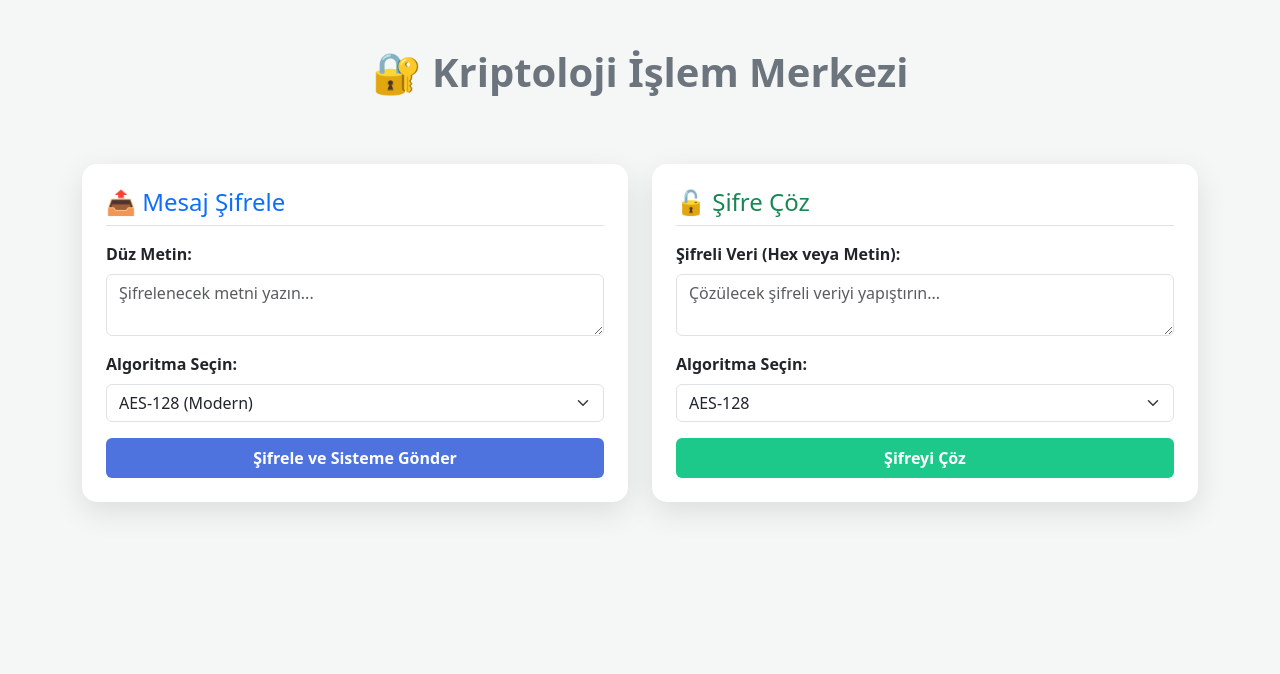
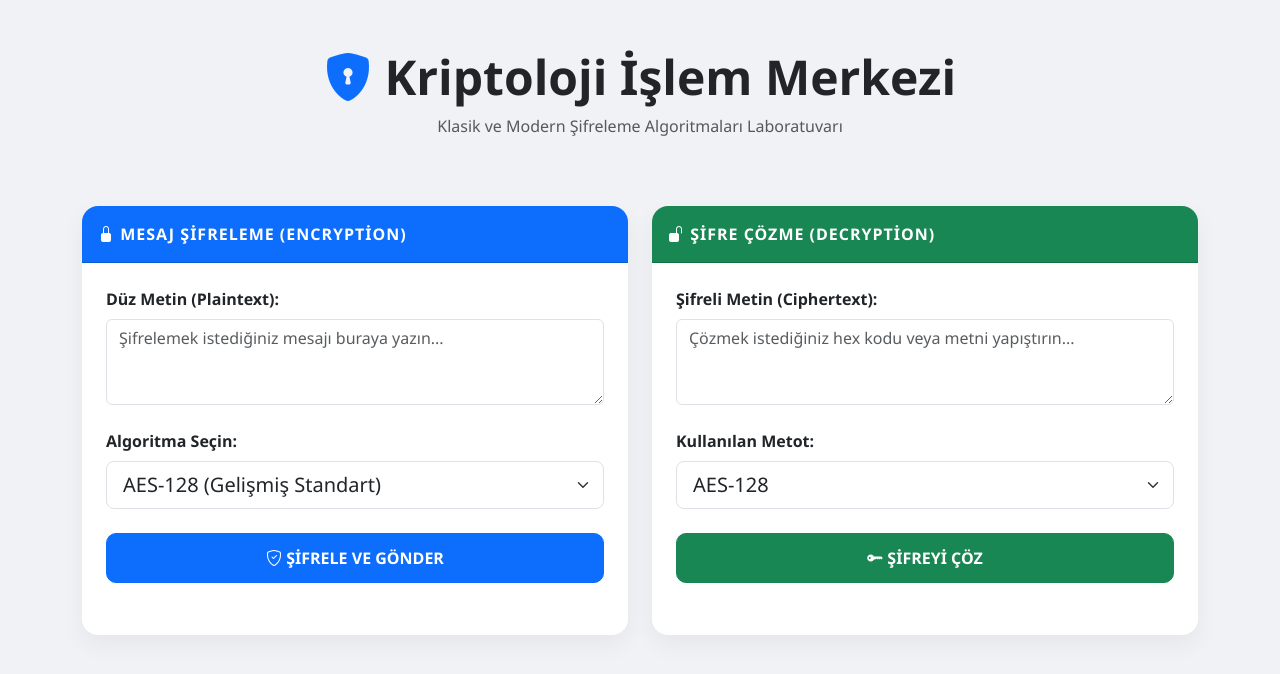
Before and after one commit to afragorgen/KriptolojiProje, a Flask app: page / in a window 1280 px wide. Shown: the top 674 px of the page. Run offline with Flask 3, Linux system fonts and the light colour scheme.

Commit message:
Hill Cipher ve Blowfish entegrasyonu tamamlandı, UI kategorize edildi

```diff
--- a/app.py
+++ b/app.py
@@ -1,36 +1,80 @@
 import os
 import sys
+import numpy as np
 from flask import Flask, render_template, request
-
-# ÇALIŞMA DİZİNİ VE IMPORT AYARI
-BASE_DIR = os.path.dirname(os.path.abspath(__file__))
-if BASE_DIR not in sys.path:
-    sys.path.append(BASE_DIR)
-
-try:
-    from crypto_utils import (
-        aes_encrypt, aes_decrypt, generate_rsa_keys,
-        caesar_encrypt, caesar_decrypt, vigenere_encrypt, vigenere_decrypt,
-        substitution_encrypt, substitution_decrypt,
-        affine_encrypt, affine_decrypt
-    )
-    from manual_sdes import encrypt_text as sdes_encrypt_manual
-    print(">>> [BAŞARILI] Tüm modüller yüklendi.")
-except ImportError as e:
-    print(f">>> [HATA] Modül yüklenemedi: {e}")
-
-from Crypto.Cipher import DES, PKCS1_OAEP
+from Crypto.Cipher import DES, PKCS1_OAEP, AES, Blowfish
 from Crypto.PublicKey import RSA
 from Crypto.Util.Padding import pad, unpad
 
-app = Flask(__name__, template_folder=os.path.join(BASE_DIR, 'templates'))
+
+# 1. S-DES ALGORİTMASI (DOĞRUDAN ENTEGRE)
+
+P10 = (3, 5, 2, 7, 4, 10, 1, 9, 8, 6)
+P8 = (6, 3, 7, 4, 8, 5, 10, 9)
+P4 = (2, 4, 3, 1)
+IP = (2, 6, 3, 1, 4, 8, 5, 7)
+IP_INV = (4, 1, 3, 5, 7, 2, 8, 6)
+EP = (4, 1, 2, 3, 2, 3, 4, 1)
+S0 = [[1, 0, 3, 2], [3, 2, 1, 0], [0, 2, 1, 3], [3, 1, 3, 2]]
+S1 = [[0, 1, 2, 3], [2, 0, 1, 3], [3, 0, 1, 0], [2, 1, 0, 3]]
+
+def permute(bits, table): return [bits[i - 1] for i in table]
+def shift(bits, n): return bits[n:] + bits[:n]
+
+def sdes_key_gen(key_10bit):
+    p10_key = permute(key_10bit, P10)
+    l, r = p10_key[:5], p10_key[5:]
+    l1, r1 = shift(l, 1), shift(r, 1)
+    k1 = permute(l1 + r1, P8)
+    l2, r2 = shift(l1, 2), shift(r1, 2)
+    k2 = permute(l2 + r2, P8)
+    return k1, k2
+
+def f_k(bits, key):
+    l, r = bits[:4], bits[4:]
+    ep = permute(r, EP)
+    x = [b ^ k for b, k in zip(ep, key)]
+    l_x, r_x = x[:4], x[4:]
+    v0 = format(S0[l_x[0]*2+l_x[3]][l_x[1]*2+l_x[2]], '02b')
+    v1 = format(S1[r_x[0]*2+r_x[3]][r_x[1]*2+r_x[2]], '02b')
+    p4 = permute([int(b) for b in v0 + v1], P4)
+    return [b1 ^ b2 for b1, b2 in zip(l, p4)] + r
+
+def sdes_encrypt_text(text):
+    key = [1, 0, 1, 0, 0, 0, 0, 0, 1, 0]
+    k1, k2 = sdes_key_gen(key)
+    res = []
+    for c in text:
+        b = [int(i) for i in format(ord(c), '08b')]
+        bits = permute(b, IP)
+        bits = f_k(bits, k1)
+        bits = bits[4:] + bits[:4]
+        bits = f_k(bits, k2)
+        res.append(format(int("".join(map(str, permute(bits, IP_INV))), 2), '02X'))
+    return "-".join(res)
+
+# ==========================================
+# 2. FLASK VE MODÜL AYARLARI
+# ==========================================
+BASE_DIR = os.path.dirname(os.path.abspath(__file__))
+sys.path.append(BASE_DIR)
+
+try:
+    from crypto_utils import *
+    print(">>> [BAŞARILI] crypto_utils yüklendi.")
+except ImportError as e:
+    print(f">>> [KRİTİK HATA] crypto_utils.py bulunamadı: {e}")
+
+app = Flask(__name__)
 
 # --- ANAHTARLAR ---
 AES_KEY = b'16byte_uzun_key!'
+BLOWFISH_KEY = b'blowfish_key_64'
 DES_KEY = b'8byt_key'
 SUB_KEY = "QWERTYUIOPĞÜASDFGHJKLŞİZXCVBNM "
-SHIFT_N = 5 # Shift Cipher için varsayılan kaydırma miktarı
+SHIFT_N = 5
 
+# RSA Hazırlığı
 PRIVATE_KEY_PEM, PUBLIC_KEY_PEM = generate_rsa_keys()
 SERVER_PRIVATE_KEY = RSA.import_key(PRIVATE_KEY_PEM)
 SERVER_PUBLIC_KEY = RSA.import_key(PUBLIC_KEY_PEM)
@@ -39,77 +83,69 @@ SERVER_PUBLIC_KEY = RSA.import_key(PUBLIC_KEY_PEM)
 def index():
     return render_template('index.html')
 
-#  ŞİFRELEME ROTASI (SEND)
+
+#  ŞİFRELEME ROTASI
 
 @app.route('/send', methods=['POST'])
 def send():
     msg = request.form.get('message', '').upper()
     algo = request.form.get('algo', 'AES')
     try:
-        if algo == "SHIFT":
-            # Shift Cipher (n=5 kaydırır)
-            encrypted = caesar_encrypt(msg, SHIFT_N)
-            decrypted = caesar_decrypt(encrypted, SHIFT_N)
-        elif algo == "CAESAR":
-            # Orijinal Sezar (n=3 kaydırır)
-            encrypted = caesar_encrypt(msg, 3)
-            decrypted = caesar_decrypt(encrypted, 3)
-        elif algo == "AFFINE":
-            encrypted = affine_encrypt(msg, 5, 8)
-            decrypted = affine_decrypt(encrypted, 5, 8)
-        elif algo == "SUBSTITUTION":
-            encrypted = substitution_encrypt(msg, SUB_KEY)
-            decrypted = substitution_decrypt(encrypted, SUB_KEY)
-        elif algo == "VIGENERE":
-            encrypted = vigenere_encrypt(msg, "KRIPTO")
-            decrypted = vigenere_decrypt(encrypted, "KRIPTO")
-        elif algo == "AES":
+        if algo == "AES":
             enc_b = aes_encrypt(msg, AES_KEY); encrypted = enc_b.hex()
             decrypted = aes_decrypt(enc_b, AES_KEY)
-        elif algo == "DES":
-            c = DES.new(DES_KEY, DES.MODE_ECB)
-            enc_b = c.encrypt(pad(msg.encode(), DES.block_size)); encrypted = enc_b.hex()
-            decrypted = unpad(c.decrypt(enc_b), DES.block_size).decode()
-        elif algo == "SDES":
-            encrypted = sdes_encrypt_manual(msg); decrypted = "[Terminale Bakın]"
+        elif algo == "BLOWFISH":
+            enc_b = blowfish_encrypt(msg, BLOWFISH_KEY); encrypted = enc_b.hex()
+            decrypted = blowfish_decrypt(enc_b, BLOWFISH_KEY)
         elif algo == "RSA":
             c = PKCS1_OAEP.new(SERVER_PUBLIC_KEY); enc_b = c.encrypt(msg.encode())
             encrypted = enc_b.hex(); decrypted = PKCS1_OAEP.new(SERVER_PRIVATE_KEY).decrypt(enc_b).decode()
+        elif algo == "HILL":
+            encrypted = hill_encrypt(msg); decrypted = hill_decrypt(encrypted)
+        elif algo == "SHIFT":
+            encrypted = caesar_encrypt(msg, SHIFT_N); decrypted = caesar_decrypt(encrypted, SHIFT_N)
+        elif algo == "CAESAR":
+            encrypted = caesar_encrypt(msg, 3); decrypted = caesar_decrypt(encrypted, 3)
+        elif algo == "AFFINE":
+            encrypted = affine_encrypt(msg, 5, 8); decrypted = affine_decrypt(encrypted, 5, 8)
+        elif algo == "SUBSTITUTION":
+            encrypted = substitution_encrypt(msg, SUB_KEY); decrypted = substitution_decrypt(encrypted, SUB_KEY)
+        elif algo == "VIGENERE":
+            encrypted = vigenere_encrypt(msg, "KRIPTO"); decrypted = vigenere_decrypt(encrypted, "KRIPTO")
+        elif algo == "DES":
+            c = DES.new(DES_KEY, DES.MODE_ECB); enc_b = c.encrypt(pad(msg.encode(), DES.block_size))
+            encrypted = enc_b.hex(); decrypted = unpad(c.decrypt(enc_b), DES.block_size).decode()
+        elif algo == "SDES":
+            encrypted = sdes_encrypt_text(msg); decrypted = "[Eğitim Amaçlı]"
 
-        res = {"algo": algo, "original": msg, "encrypted": encrypted, "decrypted": decrypted, "mode": "Şifreleme"}
+        res = {"algo": algo, "encrypted": encrypted, "decrypted": decrypted, "mode": "Şifreleme"}
     except Exception as e:
         res = {"algo": algo, "error": f"Hata: {str(e)}"}
     return render_template('index.html', result=res)
 
-# 🔓 ŞİFRE ÇÖZME ROTASI (DECRYPT)
+#  ŞİFRE ÇÖZME ROTASI
 
 @app.route('/decrypt', methods=['POST'])
 def decrypt_direct():
-    enc_text = request.form.get('encrypted_message', '').strip().upper()
+    enc_text = request.form.get('encrypted_message', '').strip()
     algo = request.form.get('algo', 'AES')
     try:
-        if algo == "SHIFT":
-            decrypted = caesar_decrypt(enc_text, SHIFT_N)
-        elif algo == "CAESAR":
-            decrypted = caesar_decrypt(enc_text, 3)
-        elif algo == "AFFINE":
-            decrypted = affine_decrypt(enc_text, 5, 8)
-        elif algo == "SUBSTITUTION":
-            decrypted = substitution_decrypt(enc_text, SUB_KEY)
-        elif algo == "VIGENERE":
-            decrypted = vigenere_decrypt(enc_text, "KRIPTO")
-        elif algo in ["AES", "DES", "RSA"]:
-            enc_b = bytes.fromhex(enc_text)
-            if algo == "AES": decrypted = aes_decrypt(enc_b, AES_KEY)
-            elif algo == "DES":
-                c = DES.new(DES_KEY, DES.MODE_ECB)
-                decrypted = unpad(c.decrypt(enc_b), DES.block_size).decode()
-            elif algo == "RSA": decrypted = PKCS1_OAEP.new(SERVER_PRIVATE_KEY).decrypt(enc_b).decode()
+        if algo == "AES": decrypted = aes_decrypt(bytes.fromhex(enc_text), AES_KEY)
+        elif algo == "BLOWFISH": decrypted = blowfish_decrypt(bytes.fromhex(enc_text), BLOWFISH_KEY)
+        elif algo == "RSA": decrypted = PKCS1_OAEP.new(SERVER_PRIVATE_KEY).decrypt(bytes.fromhex(enc_text)).decode()
+        elif algo == "HILL": decrypted = hill_decrypt(enc_text.upper())
+        elif algo == "SHIFT": decrypted = caesar_decrypt(enc_text.upper(), SHIFT_N)
+        elif algo == "CAESAR": decrypted = caesar_decrypt(enc_text.upper(), 3)
+        elif algo == "AFFINE": decrypted = affine_decrypt(enc_text.upper(), 5, 8)
+        elif algo == "SUBSTITUTION": decrypted = substitution_decrypt(enc_text.upper(), SUB_KEY)
+        elif algo == "VIGENERE": decrypted = vigenere_decrypt(enc_text.upper(), "KRIPTO")
+        elif algo == "DES":
+            c = DES.new(DES_KEY, DES.MODE_ECB)
+            decrypted = unpad(c.decrypt(bytes.fromhex(enc_text)), DES.block_size).decode()
 
-        res = {"algo": algo, "original": "Dış Veri", "encrypted": enc_text, "decrypted": decrypted, "mode": "Şifre Çözme"}
+        res = {"algo": algo, "encrypted": enc_text, "decrypted": decrypted, "mode": "Şifre Çözme"}
     except Exception as e:
-        res = {"algo": algo, "error": "Geçersiz format veya anahtar!"}
-
+        res = {"algo": algo, "error": "Hata: Format veya anahtar geçersiz!"}
     return render_template('index.html', result=res)
 
 if __name__ == '__main__':
--- a/templates/index.html
+++ b/templates/index.html
@@ -2,99 +2,151 @@
 <html lang="tr">
 <head>
     <meta charset="UTF-8">
+    <meta name="viewport" content="width=device-width, initial-scale=1.0">
     <title>Kriptoloji İşlem Merkezi</title>
     <link href="https://cdn.jsdelivr.net/npm/bootstrap@5.3.0/dist/css/bootstrap.min.css" rel="stylesheet">
+    <link rel="stylesheet" href="https://cdn.jsdelivr.net/npm/bootstrap-icons@1.10.0/font/bootstrap-icons.css">
     <style>
-        body { background: #f4f7f6; padding-bottom: 50px; }
-        .card { border-radius: 15px; box-shadow: 0 10px 30px rgba(0,0,0,0.1); margin-top: 20px; border: none; }
-        .btn-primary { background-color: #4e73df; border: none; }
-        .btn-success { background-color: #1cc88a; border: none; }
-        code { word-wrap: break-word; white-space: pre-wrap; color: #e83e8c; }
+        body { background-color: #f0f2f5; font-family: 'Segoe UI', Tahoma, Geneva, Verdana, sans-serif; padding-bottom: 60px; }
+        .card { border-radius: 16px; border: none; box-shadow: 0 10px 25px rgba(0,0,0,0.05); margin-top: 20px; transition: transform 0.3s; }
+        .card:hover { transform: translateY(-5px); }
+        .card-header { border-radius: 16px 16px 0 0 !important; font-weight: 700; text-transform: uppercase; letter-spacing: 1px; }
+        .btn { border-radius: 10px; font-weight: 600; padding: 12px; }
+        code { background: #fff1f1; padding: 5px 10px; border-radius: 6px; color: #d63384; word-break: break-all; font-size: 0.95rem; }
+        .result-panel { border-left: 6px solid #0dcaf0; background: white; }
+        optgroup { font-weight: bold; color: #4e73df; }
     </style>
 </head>
 <body>
+
 <div class="container mt-5">
-    <h1 class="text-center mb-5 fw-bold text-secondary">🔐 Kriptoloji İşlem Merkezi</h1>
+    <div class="text-center mb-5">
+        <h1 class="display-5 fw-bold text-dark"><i class="bi bi-shield-lock-fill text-primary"></i> Kriptoloji İşlem Merkezi</h1>
+        <p class="text-muted">Klasik ve Modern Şifreleme Algoritmaları Laboratuvarı</p>
+    </div>
 
-    <div class="row">
+    <div class="row gx-4">
         <div class="col-md-6">
-            <div class="card p-4">
-                <h4 class="text-primary border-bottom pb-2 mb-3">📤 Mesaj Şifrele</h4>
+            <div class="card h-100">
+                <div class="card-header bg-primary text-white p-3">
+                    <i class="bi bi-lock-fill"></i> Mesaj Şifreleme (Encryption)
+                </div>
+                <div class="card-body p-4">
                     <form action="/send" method="POST">
-                    <div class="mb-3">
-                        <label class="form-label fw-bold">Düz Metin:</label>
-                        <textarea class="form-control" name="message" rows="2" placeholder="Şifrelenecek metni yazın..." required></textarea>
+                        <div class="mb-4">
+                            <label class="form-label fw-bold">Düz Metin (Plaintext):</label>
+                            <textarea class="form-control" name="message" rows="3" placeholder="Şifrelemek istediğiniz mesajı buraya yazın..." required></textarea>
                         </div>
-                    <div class="mb-3">
+                        <div class="mb-4">
                             <label class="form-label fw-bold">Algoritma Seçin:</label>
-                        <select class="form-select" name="algo">
-                            <option value="AES">AES-128 (Modern)</option>
-                            <option value="RSA">RSA (Asimetrik)</option>
+                            <select class="form-select form-select-lg" name="algo">
+                                <optgroup label="Modern Blok & Asimetrik">
+                                    <option value="AES">AES-128 (Gelişmiş Standart)</option>
+                                    <option value="BLOWFISH">Blowfish (Hızlı Blok)</option>
+                                    <option value="RSA">RSA (Açık Anahtarlı)</option>
+                                </optgroup>
+                                <optgroup label="Matematiksel Algoritmalar">
+                                    <option value="HILL">Hill Cipher (Matris 2x2)</option>
+                                    <option value="AFFINE">Affine Cipher (Lineer)</option>
+                                </optgroup>
+                                <optgroup label="Klasik Yöntemler">
+                                    <option value="VIGENERE">Vigenere (Çoklu Alfabe)</option>
                                     <option value="SHIFT">Shift Cipher (n=5)</option>
                                     <option value="CAESAR">Caesar (n=3)</option>
-                            <option value="AFFINE">Affine (Matematiksel)</option>
                                     <option value="SUBSTITUTION">Substitution (Yerine Koyma)</option>
-                            <option value="VIGENERE">Vigenere (Polialfabetik)</option>
-                            <option value="DES">DES (Klasik Blok)</option>
-                            <option value="SDES">S-DES (Eğitimsel)</option>
+                                </optgroup>
+                                <optgroup label="Eski Standartlar">
+                                    <option value="DES">DES (Klasik)</option>
+                                    <option value="SDES">S-DES (Eğitim Modu)</option>
+                                </optgroup>
                             </select>
                         </div>
-                    <button type="submit" class="btn btn-primary w-100 fw-bold py-2">Şifrele ve Sisteme Gönder</button>
-                </form>
-            </div>
-        </div>
-
-        <div class="col-md-6">
-            <div class="card p-4">
-                <h4 class="text-success border-bottom pb-2 mb-3">🔓 Şifre Çöz</h4>
-                <form action="/decrypt" method="POST">
-                    <div class="mb-3">
-                        <label class="form-label fw-bold">Şifreli Veri (Hex veya Metin):</label>
-                        <textarea class="form-control" name="encrypted_message" rows="2" placeholder="Çözülecek şifreli veriyi yapıştırın..." required></textarea>
-                    </div>
-                    <div class="mb-3">
-                        <label class="form-label fw-bold">Algoritma Seçin:</label>
-                        <select class="form-select" name="algo">
-                            <option value="AES">AES-128</option>
-                            <option value="RSA">RSA</option>
-                            <option value="SHIFT">Shift Cipher (n=5)</option>
-                            <option value="CAESAR">Caesar</option>
-                            <option value="AFFINE">Affine</option>
-                            <option value="SUBSTITUTION">Substitution</option>
-                            <option value="VIGENERE">Vigenere</option>
-                            <option value="DES">DES</option>
-                        </select>
-                    </div>
-                    <button type="submit" class="btn btn-success w-100 fw-bold py-2">Şifreyi Çöz</button>
+                        <button type="submit" class="btn btn-primary w-100 mb-2">
+                            <i class="bi bi-shield-check"></i> ŞİFRELE VE GÖNDER
+                        </button>
                     </form>
                 </div>
             </div>
         </div>
 
+        <div class="col-md-6">
+            <div class="card h-100">
+                <div class="card-header bg-success text-white p-3">
+                    <i class="bi bi-unlock-fill"></i> Şifre Çözme (Decryption)
+                </div>
+                <div class="card-body p-4">
+                    <form action="/decrypt" method="POST">
+                        <div class="mb-4">
+                            <label class="form-label fw-bold">Şifreli Metin (Ciphertext):</label>
+                            <textarea class="form-control" name="encrypted_message" rows="3" placeholder="Çözmek istediğiniz hex kodu veya metni yapıştırın..." required></textarea>
+                        </div>
+                        <div class="mb-4">
+                            <label class="form-label fw-bold">Kullanılan Metot:</label>
+                            <select class="form-select form-select-lg" name="algo">
+                                <option value="AES">AES-128</option>
+                                <option value="BLOWFISH">Blowfish</option>
+                                <option value="RSA">RSA</option>
+                                <option value="HILL">Hill Cipher</option>
+                                <option value="AFFINE">Affine</option>
+                                <option value="VIGENERE">Vigenere</option>
+                                <option value="SHIFT">Shift Cipher</option>
+                                <option value="CAESAR">Caesar</option>
+                                <option value="SUBSTITUTION">Substitution</option>
+                                <option value="DES">DES</option>
+                            </select>
+                        </div>
+                        <button type="submit" class="btn btn-success w-100 mb-2">
+                            <i class="bi bi-key-fill"></i> ŞİFREYİ ÇÖZ
+                        </button>
+                    </form>
+                </div>
+            </div>
+        </div>
+    </div>
+
     {% if result %}
-    <div class="card mt-4 border-start border-5 border-{{ 'danger' if result.error else 'info' }}">
-        <div class="card-body">
-            <h5 class="fw-bold"><i class="bi bi-cpu"></i> İşlem Özeti ({{ result.mode }})</h5>
+    <div class="card mt-5 result-panel shadow-lg">
+        <div class="card-body p-4">
+            <h4 class="fw-bold mb-4 d-flex align-items-center">
+                <i class="bi bi-cpu-fill text-info me-3"></i>
+                İşlem Detayları
+                <span class="badge bg-secondary ms-auto fs-6">{{ result.mode }}</span>
+            </h4>
             <hr>
             {% if result.error %}
-                <div class="alert alert-danger">{{ result.error }}</div>
+                <div class="alert alert-danger shadow-sm border-0 d-flex align-items-center">
+                    <i class="bi bi-exclamation-triangle-fill fs-4 me-3"></i>
+                    <div><strong>Hata:</strong> {{ result.error }}</div>
+                </div>
             {% else %}
-                <div class="row">
-                    <div class="col-sm-4"><strong>Kullanılan Metod:</strong></div>
-                    <div class="col-sm-8"><span class="badge bg-dark">{{ result.algo }}</span></div>
+                <div class="row align-items-center">
+                    <div class="col-md-4 py-2 border-bottom">
+                        <span class="text-muted fw-bold">Algoritma:</span>
                     </div>
-                <div class="row mt-2">
-                    <div class="col-sm-4"><strong>İşlem Gören Veri:</strong></div>
-                    <div class="col-sm-8"><code>{{ result.encrypted }}</code></div>
+                    <div class="col-md-8 py-2 border-bottom">
+                        <span class="badge bg-dark px-3 py-2 fs-6">{{ result.algo }}</span>
                     </div>
-                <div class="row mt-2">
-                    <div class="col-sm-4 text-success h5"><strong>SONUÇ:</strong></div>
-                    <div class="col-sm-8 text-success h5 fw-bold">{{ result.decrypted }}</div>
+
+                    <div class="col-md-4 py-3 border-bottom">
+                        <span class="text-muted fw-bold">Giriş Verisi:</span>
+                    </div>
+                    <div class="col-md-8 py-3 border-bottom">
+                        <code>{{ result.encrypted }}</code>
+                    </div>
+
+                    <div class="col-md-4 py-3 bg-light rounded-start">
+                        <span class="text-success fw-bold h5 mb-0">İşlem Sonucu:</span>
+                    </div>
+                    <div class="col-md-8 py-3 bg-light rounded-end text-success">
+                        <span class="h4 fw-bold mb-0">{{ result.decrypted }}</span>
+                    </div>
                 </div>
             {% endif %}
         </div>
     </div>
     {% endif %}
 </div>
+
+<script src="https://cdn.jsdelivr.net/npm/bootstrap@5.3.0/dist/js/bootstrap.bundle.min.js"></script>
 </body>
 </html>
```
Also changed, not shown: crypto_utils.py (+92 -90 lines), manuel_sdes.py (+69 -68 lines). Lines whose indentation alone changed are shown as unchanged.
